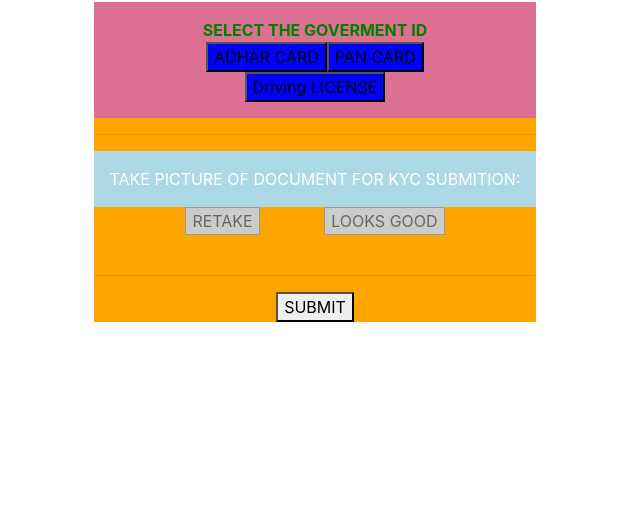
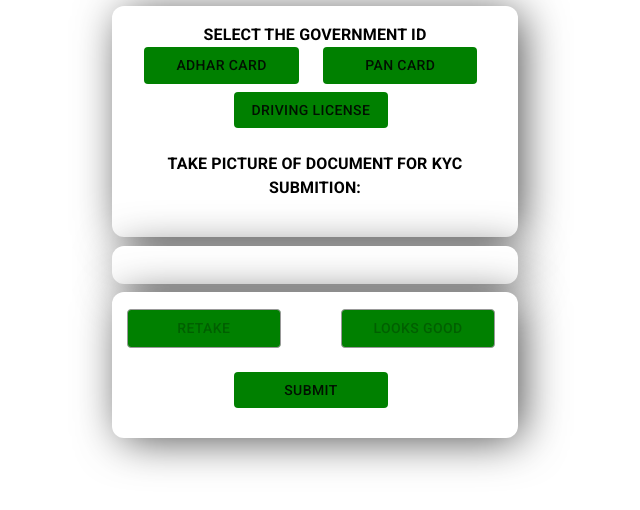
Before and after one commit to vikash0328/kyc_assignment, a React (Create React App) app: page /docs in a window 1280 px wide. Shown: the top 510 px of the page, without its empty margins (325-965 px from the left). Built offline with nearby package versions, Linux system fonts and the light colour scheme; the HTML template or start-up script is replaced by a standard one.

Commit message:
Update in WebCam

```diff
--- a/src/Components/Docs.js
+++ b/src/Components/Docs.js
@@ -36,7 +36,7 @@
 <div id="DocsBox" >
        <card>
            <cardcontent id="DocsHeading">
-           <strong>Preview Page</strong>
+           <strong id="StrongText" >Preview Page</strong>
            </cardcontent>
        </card>
 
@@ -44,9 +44,9 @@
        <card>
 
            <cardcontent>
-             <div><strong>Name:</strong >{this.state.name}</div>
-             <div><strong>Date Of Birth:</strong> {this.state.dateofbirth}</div>
-             <div><strong>Gender:</strong>{this.state.gender}</div>
+             <div><strong id="StrongText" >Name:</strong >{this.state.name}</div>
+             <div><strong id="StrongText" >Date Of Birth:</strong> {this.state.dateofbirth}</div>
+             <div><strong id="StrongText" >Gender:</strong>{this.state.gender}</div>
 
            </cardcontent>
        </card>
@@ -54,7 +54,7 @@
    <div id="DocsBox">
 
 
-        <div id="DocsSelfieHeading"><strong>Selfie:</strong></div>
+        <div id="DocsSelfieHeading"><strong id="StrongText" >Selfie:</strong></div>
         <div><img src={this.state.img} id="DocsImage" alt='Selfie'></img></div>
         <hr style={{width:'80%'}}/>
 
@@ -62,7 +62,7 @@
 
     <div id="DocsBox">
 
-    <div id="DocsSelfieHeading"> <strong>Goverment ID:</strong>{this.state.id}</div>
+    <div id="DocsSelfieHeading"> <strong id="StrongText">Goverment ID:</strong>{this.state.id}</div>
     <hr style={{width:'60%'}}/>
 
     <div><img src={this.state.imgfront} id="DocsImage" alt='front side of document'></img></div>
--- a/src/Components/WebCam.js
+++ b/src/Components/WebCam.js
@@ -1,9 +1,12 @@
 import React from 'react';
-
+import Button from '@material-ui/core/Button';
 import Webcam from 'react-webcam';
 import { styled } from '@material-ui/core/styles';
 import { compose, spacing, palette } from '@material-ui/system';
 import history from "../history";
+import { Typography } from '@material-ui/core';
+import '../Css/WebCam.css';
+
 const Box = styled('div')(compose(spacing, palette));
 
 
@@ -110,35 +113,88 @@
       const dis=this.state.isclick;
 
       return (
-        <div style={{backgroundColor:'orange'}}>
+    <div style={{backgroundColor:'white'}}>
 
-        <Box color='white' bgcolor='palevioletred'p={2}><strong>SELECT THE GOVERMENT ID</strong>
-         <form onClick={this.changeHandler}>
-    <div><button type='radio'  name='ADHAR' disabled={dis}  style={{marginRight:'10px'} ,{marginTop:"5px"},{backgroundColor:'blue'}}>ADHAR CARD</button>
-         <button type='radio'  name='PAN'style={{marginTop:"5px"},{marginLeft:'50px'},{backgroundColor:'blue'}} disabled={dis} >PAN CARD</button></div>
-         <button  name='LICENSE'  style={{marginTop:'10px'},{backgroundColor:'blue'}}disabled={dis} >Driving LICENSE</button>
-         </form>  </Box><hr></hr>
-         <Box color="white" bgcolor="lightblue" p={2}>TAKE PICTURE OF DOCUMENT FOR KYC SUBMITION:</Box>
+      <div id="WebCamBox">
+          <Typography >
+            <strong>SELECT THE GOVERNMENT ID</strong>
+          </Typography>
 
-         { dis ? <div> <div>TAKE THE PICTURE OF {this.state.side} SIDE OF YOUR {this.state.id}</div>
-            <div> <button name='clickme' disabled={this.state.clickme} onClick={this.capture}>CLICK HERE</button></div>
-                {this.state.looksgood?  <Box color='white'> <Webcam audio={false} height={200} ref={ref} screenshotFormat="image/jpeg"
-            width={300} videoConstraints={videoConstraints} style={{backgroundColor:'white'}}/>  </Box>:null}</div>:null  }
+          <form onClick={this.changeHandler}>
+            <div id="WebCamButtonRow" >
+              <Button id="IdSelectionButton" className="Tap" type='radio'  name='ADHAR' disabled={dis}  style={{marginRight:'10px'} ,{marginTop:"5px"},{backgroundColor:'008000'}}>ADHAR CARD</Button>
+              <Button id="IdSelectionButton" className="Tap" type='radio'  name='PAN'style={{marginTop:"5px"},{marginLeft:'50px'},{backgroundColor:'008000'}} disabled={dis} >PAN CARD</Button>
+            </div>
+              <Button id="IdSelectionButton" className="Tap" name='LICENSE'  style={{marginTop:'10px'},{backgroundColor:'008000'}}disabled={dis} >Driving LICENSE</Button>
+          </form>
 
-                   <form >
-                   <div> <button type='radio' name='retake' style={{marginRight:'50px'}} disabled={this.state.retake} onClick={this.changeHandler}>RETAKE</button>
-                   <span>  </span>
-                  <button type='radio'name="looksgood"  style={{marginLeft:'10px'}} disabled={this.state.retake} onClick={this.changeHandler} >LOOKS GOOD</button>
-                   </div><br></br></form>
+          <Box color="black" bgcolor="white" p={2}>
+            <Typography>
+            <strong>TAKE PICTURE OF DOCUMENT FOR KYC SUBMITION:</strong>
+            </Typography>
+          </Box>
 
-          {this.state.firstclick?<div><div>The Preview of {this.state.side} side of {this.state.id} :</div><div><img  src={img}/></div> </div>:null}
+
+
+      </div>
+
+
+        <div id="WebCamBox">
+        { dis ? <div>
+          <Typography variant="subtitle1" id="WebCamText">
+
+            Take the picture of  {this.state.side} side of your {this.state.id}
+
+          </Typography>
+
+          <div> <Button id="IdSelectionButton" className="Tap" color="sucess" name='clickme' disabled={this.state.clickme} onClick={this.capture}>CLICK HERE</Button></div>
+
+          {this.state.looksgood?  <Box id="WebCamImage" color='white'> <Webcam id="WebCamImage" audio={false} height={200} ref={ref} screenshotFormat="image/jpeg"
+                       width={300} videoConstraints={videoConstraints} style={{backgroundColor:'white'}}/>  </Box>:null}</div>:null  }
+
+
+        </div>
+
+
+          <div id="WebCamBox" >
+
+          <form >
+            <div id="WebCamButtonRow">
+            <Button id="IdSelectionButton" className="Tap" color="sucess" type='radio' name='retake' style={{marginRight:'50px'}} disabled={this.state.retake} onClick={this.changeHandler}>RETAKE</Button>
+
+              <Button id="IdSelectionButton" className="Tap" color="sucess" type='radio'name="looksgood"  style={{marginLeft:'10px'}} disabled={this.state.retake} onClick={this.changeHandler} >LOOKS GOOD</Button>
+            </div>
+          </form>
+
+                   {this.state.firstclick?<div><div>
+                     <strong>
+                     The Preview of {this.state.side} side of {this.state.id} :
+                     </strong>
+                     </div>
+                   <div>
+                     <img id="WebCamImage" src={img}/>
+                    </div> </div>:null}
+
+                   <p>{this.state.id}</p>
+            <Button id="IdSelectionButton" className="Tap" type='submit' name='submit'onClick={this.HandleSubmit}>SUBMIT</Button>
+
+
+          </div>
 
 
 
 
 
-            <p>{this.state.id}</p><hr></hr>
-            <button type='submit' name='submit'onClick={this.HandleSubmit}>SUBMIT</button>
+
+
+
+
+
+
+
+
+
+
         </div>
       );
     }
--- a/src/Css/Docs.css
+++ b/src/Css/Docs.css
@@ -38,7 +38,7 @@
 
 
 }
-strong{
+#StrongText{
     color: green;
 }
 div{
@@ -62,6 +62,7 @@
 }
 
 
+
   #DocsImage{
     border-radius:16px;
     -moz-border-radius:16px;
--- /dev/null
+++ b/src/Css/WebCam.css
@@ -0,0 +1,37 @@
+#WebCamBox{
+
+    background-color: white;
+    padding-top: 4%;
+    margin-top: 1%;
+    margin-left: 2%;
+    margin-right: 2%;
+    margin-bottom: 2%;
+    padding-bottom: 5%;
+
+
+    -webkit-box-shadow: 6px 4px 45px -4px rgba(0,0,0,0.75);
+  -moz-box-shadow: 6px 4px 45px -4px rgba(0,0,0,0.75);
+  box-shadow: 6px 4px 45px -4px rgba(0,0,0,0.75);
+  -webkit-border-radius: 12px 12px 12px 12px;
+  -moz-border-radius: 12px 12px 12px 12px;
+  border-radius: 12px 12px 12px 12px;
+
+}
+#IdSelectionButton{
+    width: 38%;
+    margin-right:4%;
+    margin-bottom: 2%;
+    margin-left: 2%;
+
+
+}
+
+
+Button{
+    margin-top: 10%;
+}
+#WebCamImage{
+    border-radius:16px;
+    -moz-border-radius:16px;
+    -webkit-border-radius:16px;
+}
```
